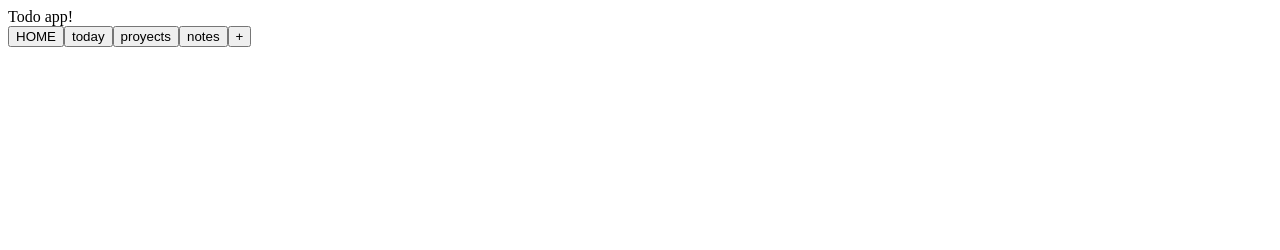
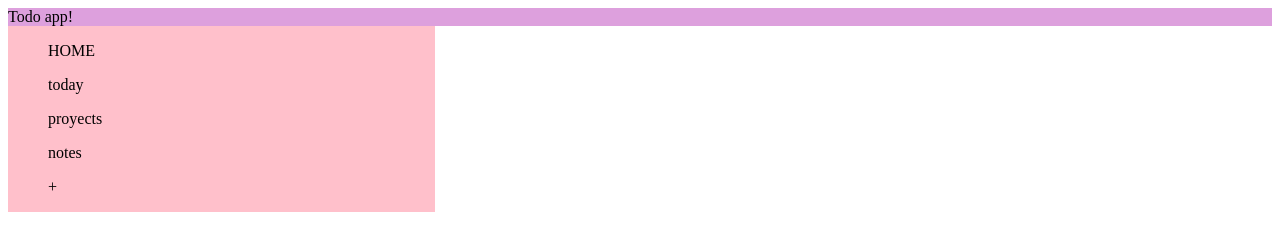
Before and after one commit to Matevito/todo_list, a plain HTML site: page index.html in a window 1280 px wide. Drawn offline with Linux system fonts and the light colour scheme.

Commit message:
lateral bar logic

```diff
--- a/index.html
+++ b/index.html
@@ -3,6 +3,7 @@
     <head>
         <meta charset="utf-8" />
         <title>Todo-list</title>
+        <link rel="stylesheet" href="./main.css">
     </head>
     <body>
         <div id="container"></div>
--- a/main.css
+++ b/main.css
@@ -9,6 +9,9 @@
     visibility: visible;
 }
 
+.lateral_btn{
+}
+
 #board_display {
 
 }
--- a/main.js
+++ b/main.js
@@ -1 +1 @@
-(()=>{"use strict";const e=()=>document.createElement("div"),t=(e,t)=>{let n=document.createElement("button");return n.textContent=e,n.classList.add(t),n},n=document.getElementById("container");!function(){let t=e();t.textContent="Todo app!",n.appendChild(t)}(),function(){let d=e(),p=function(){let n=e(),d=t("HOME","header_btn"),p=t("today","header_btn"),a=t("proyects","header_btn"),l=t("notes","header_btn"),i=t("+","new_btn");return n.appendChild(d),n.appendChild(p),n.appendChild(a),n.appendChild(l),n.appendChild(i),n}(),a=e();d.appendChild(p),d.appendChild(a),n.appendChild(d)}()})();
+(()=>{"use strict";const t=(t="")=>{let e=document.createElement("div");return""!=t&&e.setAttribute("id",t),e},e=(t,e)=>{let n=document.createElement("ul");return n.textContent=t,n.classList.add(e),n},n=document.getElementById("container");!function(){let e=t("header");e.textContent="Todo app!",n.appendChild(e)}(),function(){let d=t("console"),l=function(){let n=t("lateral_bar"),d=e("HOME","lateral_btn"),l=e("today","lateral_btn"),a=e("proyects","lateral_btn"),p=e("notes","lateral_btn"),i=e("+","new_btn");return n.appendChild(d),n.appendChild(l),n.appendChild(a),n.appendChild(p),n.appendChild(i),n}(),a=t("board_display");a.textContent="info",d.appendChild(l),d.appendChild(a),n.appendChild(d)}()})();
```
